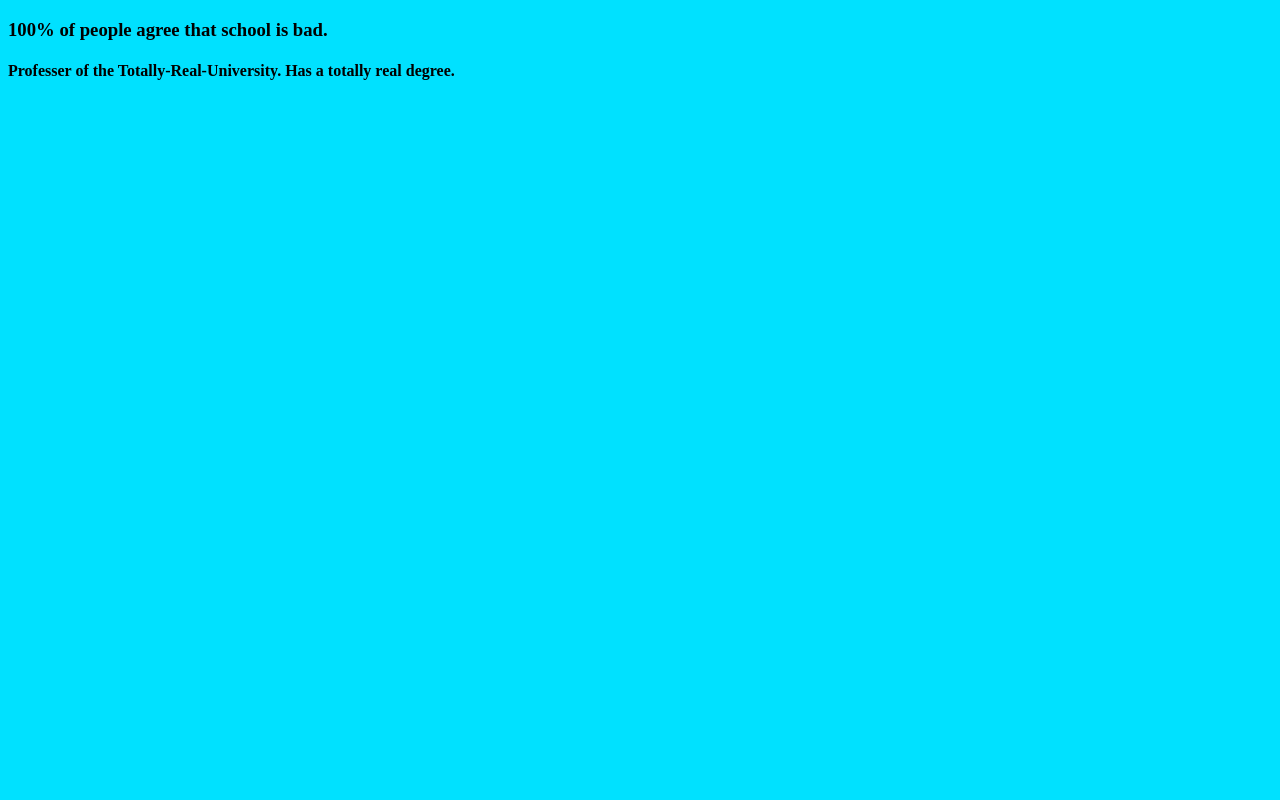
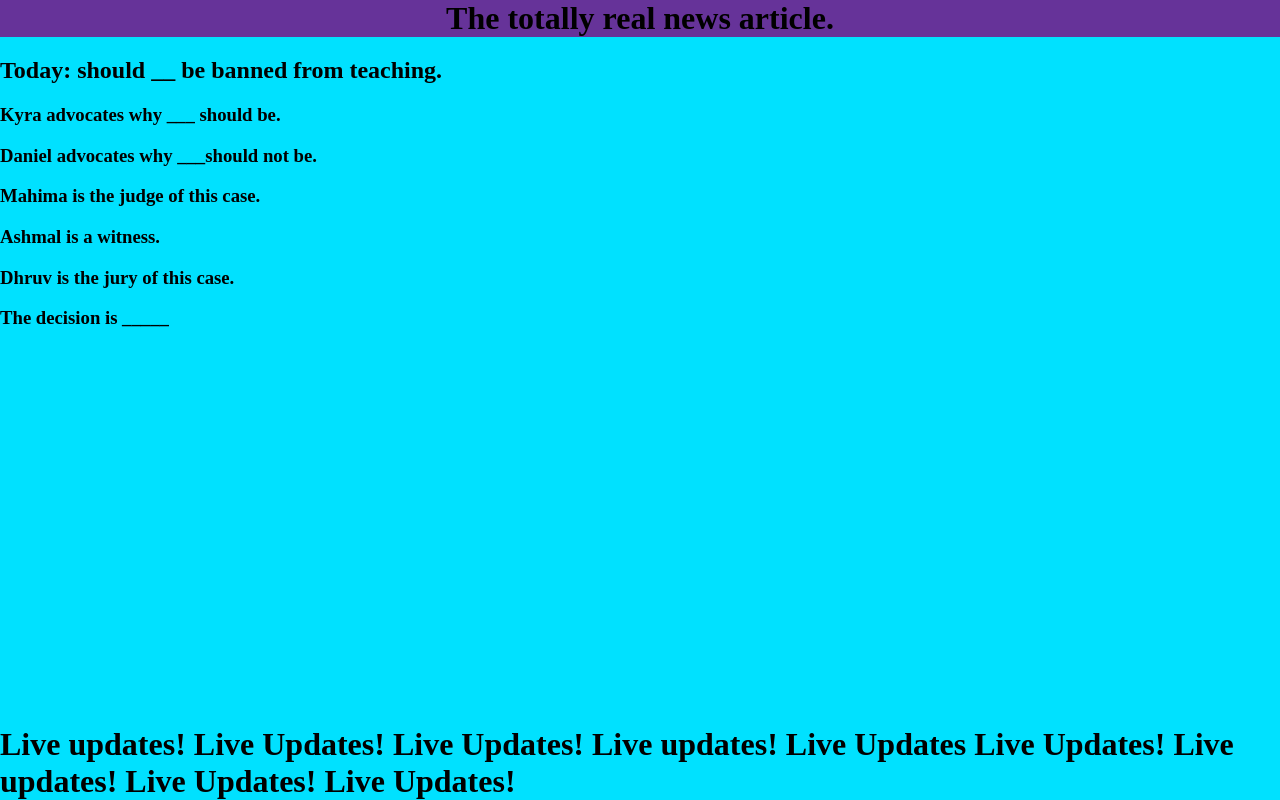
Before and after one commit to Saood-Usmani/joke4324, a plain HTML site: page index.html in a window 1280 px wide. Drawn offline with Linux system fonts and the light colour scheme.

Commit message:
Add files via upload

```diff
--- a/index.html
+++ b/index.html
@@ -6,8 +6,15 @@
     <meta name="viewport" content="width=device-width, initial-scale=1.0">
     <title>Document</title>
 </head>
-<body style="background-color: #00e1ff;">
-    <h3>100% of people agree that school is bad.</h3>
-    <h4>Professer of the Totally-Real-University. Has a totally real degree.</h4>
+<body style="background-color: #00e1ff; margin: 0;">
+    <div style="background-color: rebeccapurple; margin: 0; text-align: center;"><h1 style="margin: 0;">The totally real news article.</h1></div>
+    <h2>Today: should __ be banned from teaching.</h2>
+    <h3>Kyra advocates why ___ should be.</h3>
+    <h3>Daniel advocates why ___should not be.</h3>
+    <h3>Mahima is the judge of this case.</h3>
+    <h3>Ashmal is a witness.</h3>
+    <h3>Dhruv is the jury of this case.</h3>
+    <h3>The decision is _____</h3>
+    <h1 style="position: absolute; bottom: 0; margin: auto;">Live updates! Live Updates! Live Updates! Live updates! Live Updates Live Updates! Live updates! Live Updates! Live Updates!</h1>
 </body>
 </html>
```
